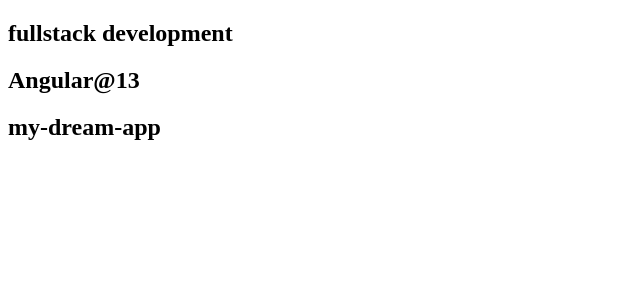
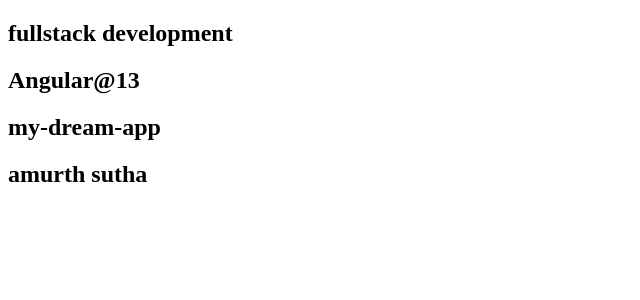
Before and after one commit to kannanfsd/myacer, an Angular app in the folder my-dream-app/: page / in a window 1280 px wide. Shown: the top 300 px of the page, without its empty margins (0-640 px from the left). Built offline with nearby package versions, Linux system fonts and the light colour scheme.

Commit message:
my visual code

```diff
--- a/my-dream-app/src/app/app.component.html
+++ b/my-dream-app/src/app/app.component.html
@@ -1,3 +1,4 @@
 <h2>fullstack development</h2>
 <h2>Angular@13</h2>
 <h2>{{title}}</h2>
+<h2>amurth sutha</h2>
```
